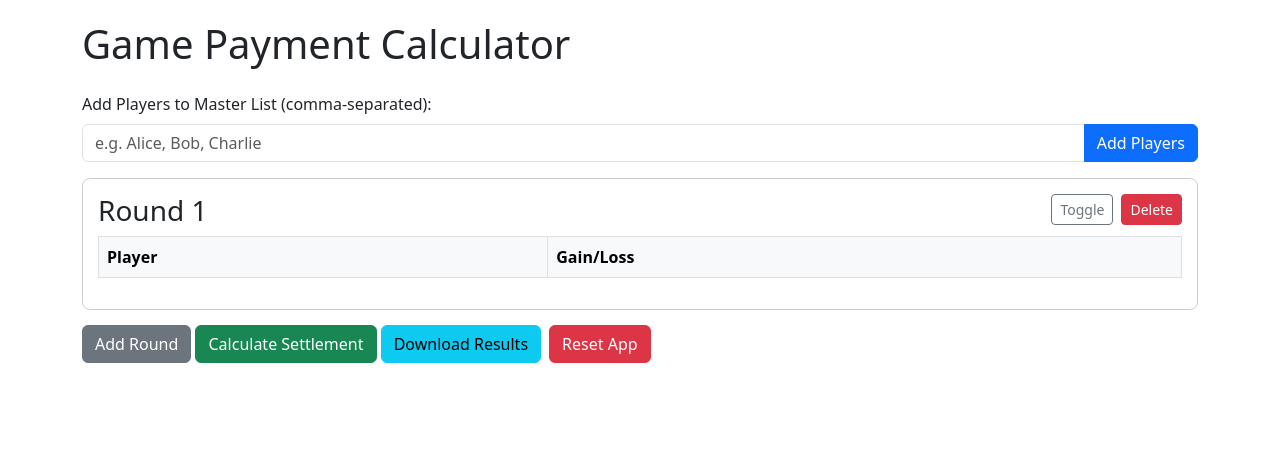
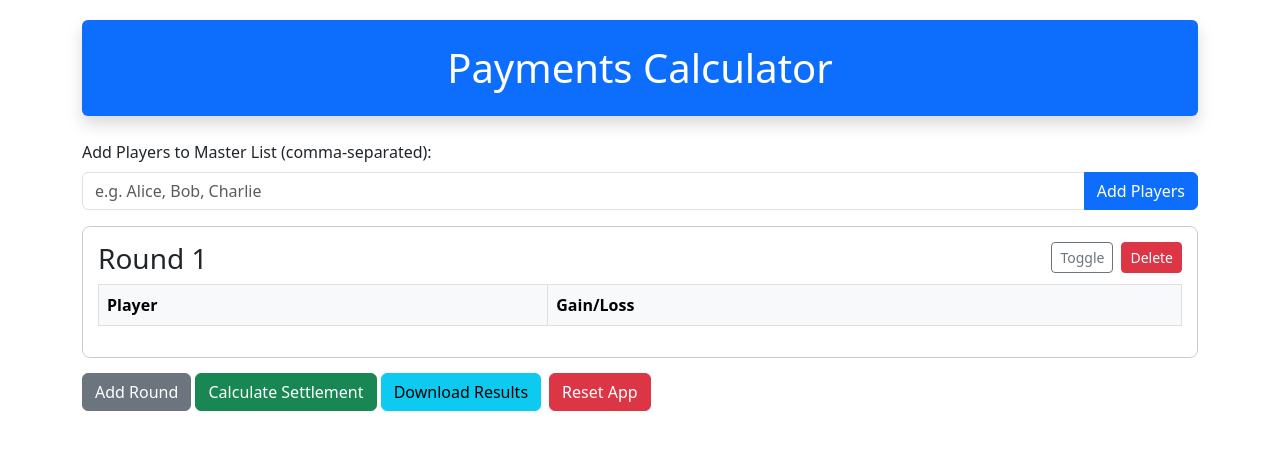
Before and after one commit to mrgollapudi/PaymentsCalculator, a plain HTML site: page index.html in a window 1280 px wide. Drawn offline with nearby package versions, Linux system fonts and the light colour scheme.

Commit message:
Add files via upload

```diff
--- a/index.html
+++ b/index.html
@@ -11,7 +11,9 @@
 </head>
 <body>
   <div class="container">
-    <h1 class="mb-4">Game Payment Calculator</h1>
+    <div class="bg-primary text-white text-center rounded shadow mb-4 p-4">
+      <h1 class="mb-0">Payments Calculator</h1>
+    </div>
 
     <div class="mb-3">
       <label for="playerList" class="form-label">Add Players to Master List (comma-separated):</label>
```
